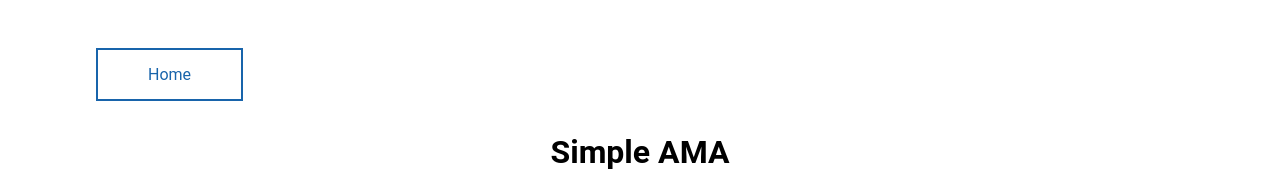
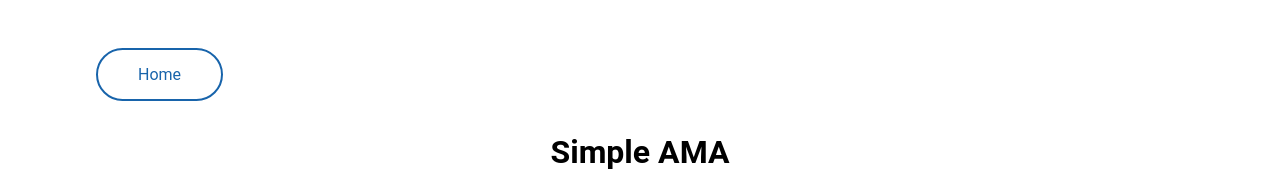
Before and after one commit to chingu-voyages/v38-geckos-team-05, a React (Create React App) app in the folder geckos/: page /user in a window 1280 px wide. Shown: the top 171 px of the page. Built offline with nearby package versions, Linux system fonts and the light colour scheme.

Commit message:
Cleanup unused code

```diff
--- a/geckos/src/components/homebutton/style/homebutton.js
+++ b/geckos/src/components/homebutton/style/homebutton.js
@@ -1,14 +1,13 @@
 import styled from "styled-components";
 
 export const Container = styled.section`
-  // display flex;
-  // justify-content: space-between;
   padding: 2em;
 `;
 export const Button = styled.button`
-  padding: 15px 50px;
+  padding: 15px 40px;
   color: #1864ab;
   border: 2px #1864ab solid;
+  border-radius: 30px;
   background-color: #fff;
   @media screen and (max-width:650px){
     padding: 15px 20px;
```
